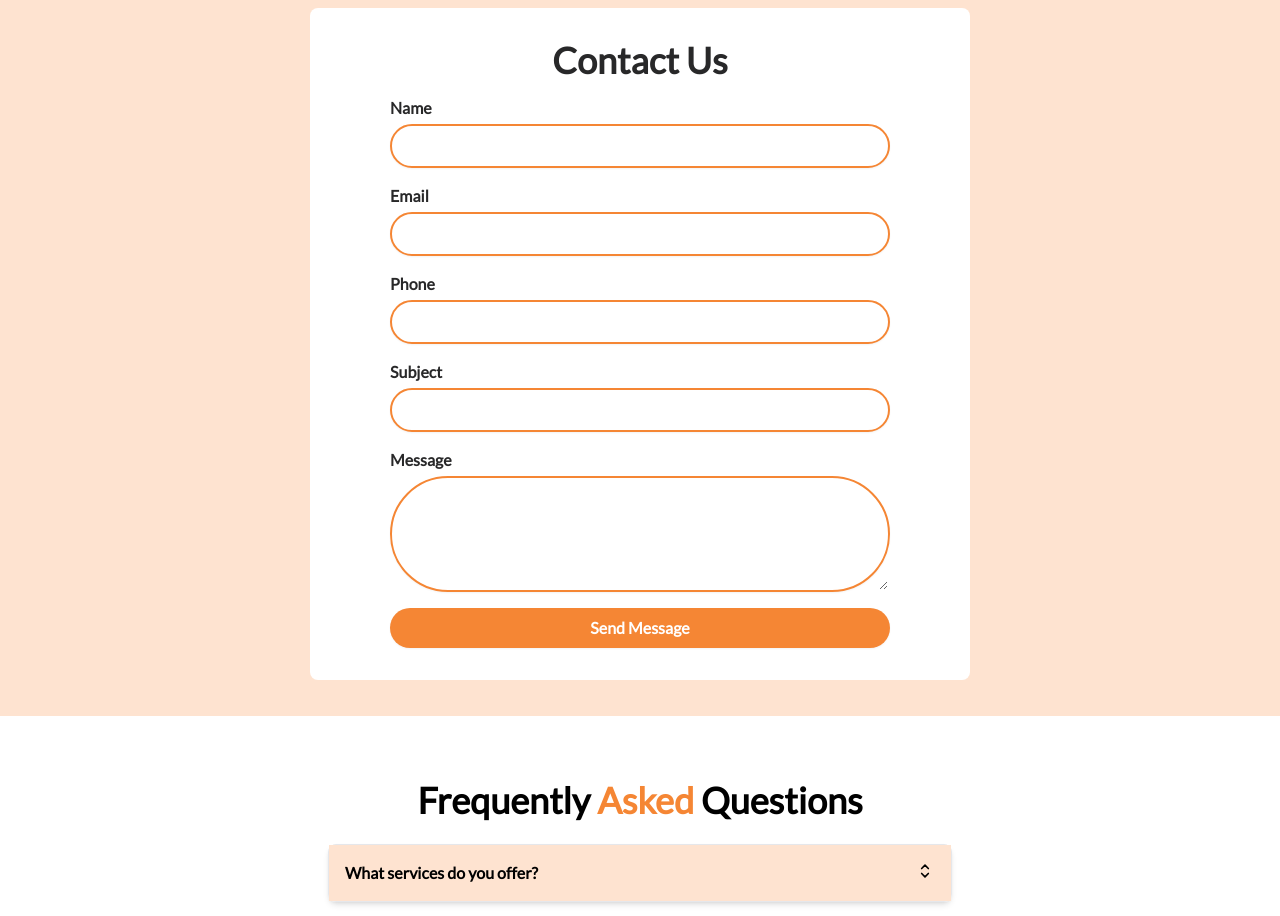
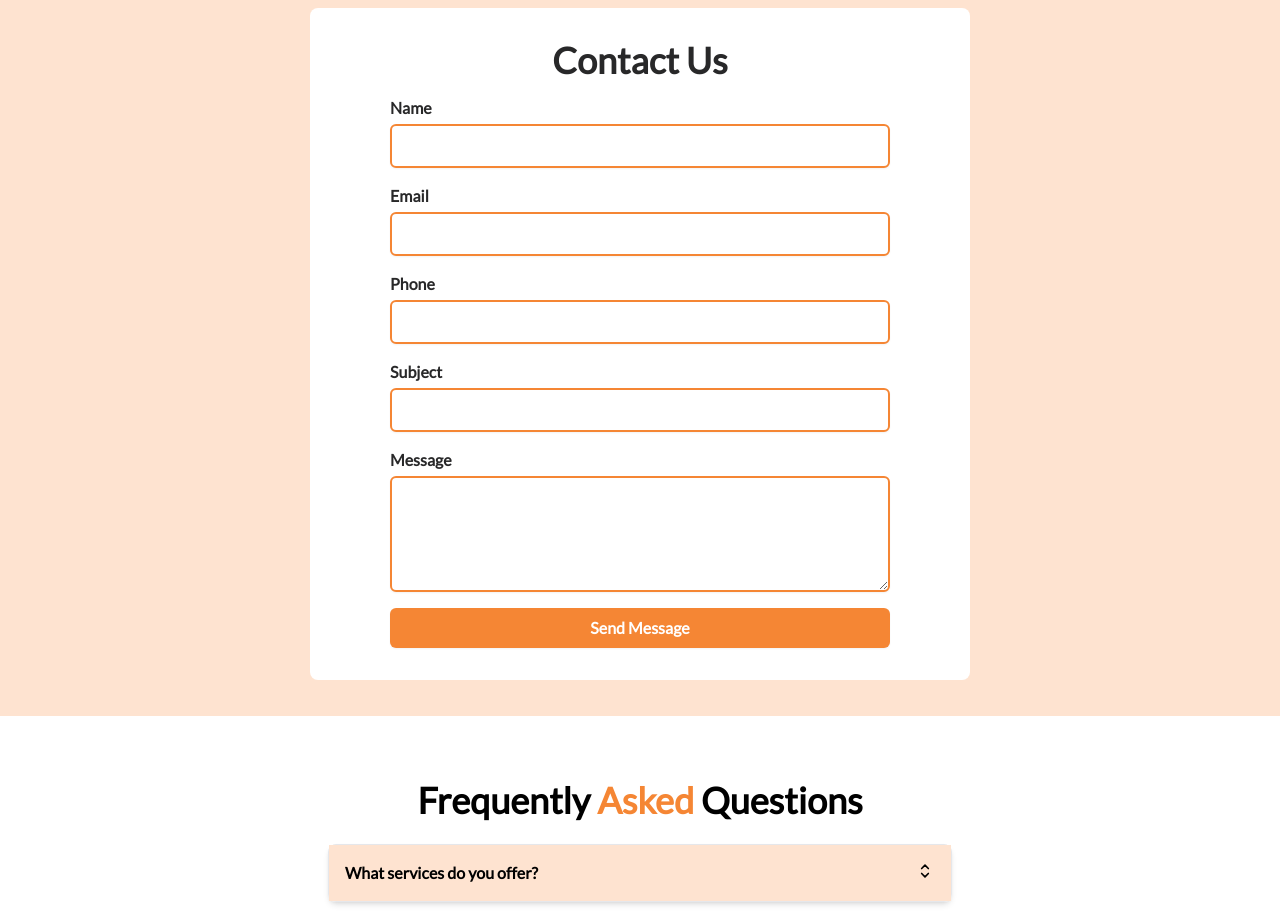
Before and after one commit to RaoofGoher/viseFixIt, a React (Vite) app: page / in a window 1280 px wide. Shown: the part 2480-3396 px from the top of the page. Built offline with nearby package versions, Linux system fonts and the light colour scheme; no server answers.

Commit message:
thankfully minor updates

```diff
--- a/src/components/ContactUs.jsx
+++ b/src/components/ContactUs.jsx
@@ -78,7 +78,7 @@
                   type="text"
                   id="name"
                   name="name"
-                  className={` mt-1 block ${isSmall2 ? "" : "w-full" } px-3 py-2 border border-2 border-primaryColor rounded-full shadow-sm focus:outline-none focus:ring-indigo-500 focus:border-indigo-500`}
+                  className={` mt-1 block ${isSmall2 ? "" : "w-full" } px-3 py-2 border border-2 border-primaryColor rounded-md shadow-sm focus:outline-none focus:ring-indigo-500 focus:border-indigo-500`}
                 />
                 <ErrorMessage name="name" component="div" className="text-red-600 text-sm" />
               </div>
@@ -89,7 +89,7 @@
                   type="email"
                   id="email"
                   name="email"
-                  className={`mt-1 block ${isSmall2 ? "" : "w-full" } px-3 py-2 border-2 border-primaryColor rounded-full shadow-sm focus:outline-none focus:ring-indigo-500 focus:border-indigo-500 `}
+                  className={`mt-1 block ${isSmall2 ? "" : "w-full" } px-3 py-2 border-2 border-primaryColor rounded-md shadow-sm focus:outline-none focus:ring-indigo-500 focus:border-indigo-500 `}
                 />
                 <ErrorMessage name="email" component="div" className="text-red-600 text-sm" />
               </div>
@@ -100,7 +100,7 @@
                   type="text"
                   id="phone"
                   name="phone"
-                  className={`mt-1 block ${isSmall2 ? "" : "w-full" } px-3 py-2 border-2 border-primaryColor rounded-full shadow-sm focus:outline-none focus:ring-indigo-500 focus:border-indigo-500`}
+                  className={`mt-1 block ${isSmall2 ? "" : "w-full" } px-3 py-2 border-2 border-primaryColor rounded-md shadow-sm focus:outline-none focus:ring-indigo-500 focus:border-indigo-500`}
                 />
                 <ErrorMessage name="phone" component="div" className="text-red-600 text-sm" />
               </div>
@@ -111,7 +111,7 @@
                   type="text"
                   id="subject"
                   name="subject"
-                  className={`mt-1 block ${isSmall2 ? "" : "w-full" }  px-3 py-2 border-2 border-primaryColor rounded-full shadow-sm focus:outline-none focus:ring-indigo-500 focus:border-indigo-500`}
+                  className={`mt-1 block ${isSmall2 ? "" : "w-full" }  px-3 py-2 border-2 border-primaryColor rounded-md shadow-sm focus:outline-none focus:ring-indigo-500 focus:border-indigo-500`}
                 />
                 <ErrorMessage name="subject" component="div" className="text-red-600 text-sm" />
               </div>
@@ -123,14 +123,14 @@
                   id="message"
                   name="message"
                   rows="4"
-                  className={`mt-1 block ${isSmall2 ? "" : "w-full" } px-3 py-2 border-2 border-primaryColor rounded-full shadow-sm focus:outline-none focus:ring-indigo-500 focus:border-indigo-500`}
+                  className={`mt-1 block ${isSmall2 ? "" : "w-full" } px-3 py-2 border-2 border-primaryColor rounded-md shadow-sm focus:outline-none focus:ring-indigo-500 focus:border-indigo-500`}
                 />
                 <ErrorMessage name="message" component="div" className="text-red-600 text-sm" />
               </div>
 
               <button
                 type="submit"
-                className={`${isSmall2 ? "w-[80vw]" : "w-full" } py-2 px-4 bg-primaryColor text-white font-semibold rounded-full shadow-sm hover:bg-lightColor2 hover:text-secondaryColor focus:outline-none focus:ring-2 focus:ring-offset-2 focus:ring-indigo-500`}
+                className={`${isSmall2 ? "w-[80vw]" : "w-full" } py-2 px-4 bg-primaryColor text-white font-semibold rounded-md shadow-sm hover:bg-lightColor2 hover:text-secondaryColor focus:outline-none focus:ring-2 focus:ring-offset-2 focus:ring-indigo-500`}
                 disabled={isSubmitting}
               >
                 {isSubmitting ? 'Sending...' : 'Send Message'}
```
